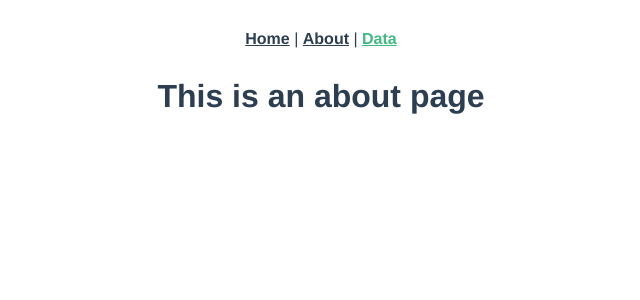
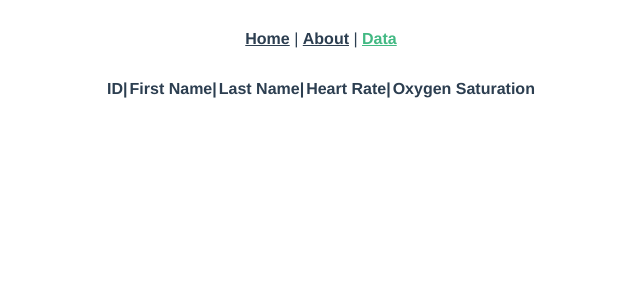
Before and after one commit to kyle4346/NFJV-Hacks, a Vue app in the folder frontend-v2/: page /data in a window 1280 px wide. Shown: the top 300 px of the page, without its empty margins (319-959 px from the left). Built offline with nearby package versions, Linux system fonts and the light colour scheme.

Commit message:
data.vue

```diff
--- a/frontend-v2/src/views/Data.vue
+++ b/frontend-v2/src/views/Data.vue
@@ -1,5 +1,19 @@
 <template>
-  <div class="data">
-    <h1>This is an about page</h1>
+  <div class="data" align="center">
+    <table>
+  <tr>
+    <th>ID|</th>
+    <th>First Name|</th>
+    <th>Last Name|</th>
+    <th>Heart Rate|</th>
+    <th>Oxygen Saturation</th>
+  </tr>
+  <tr>
+
+  </tr>
+  <tr>
+
+  </tr>
+</table>
   </div>
 </template>
```
